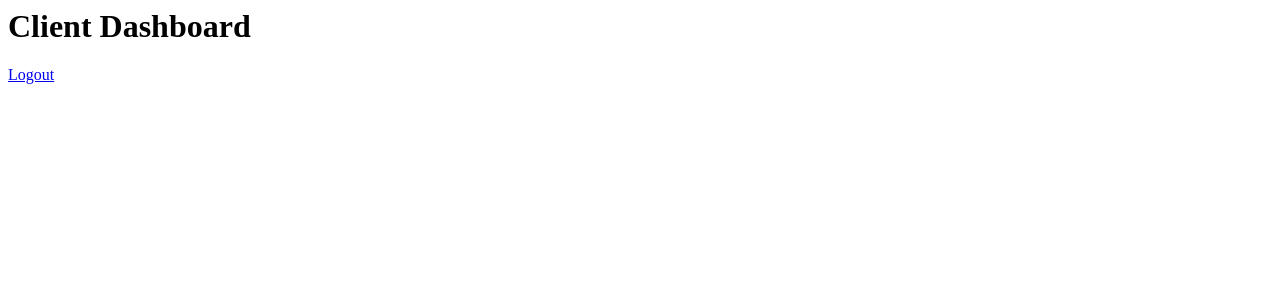
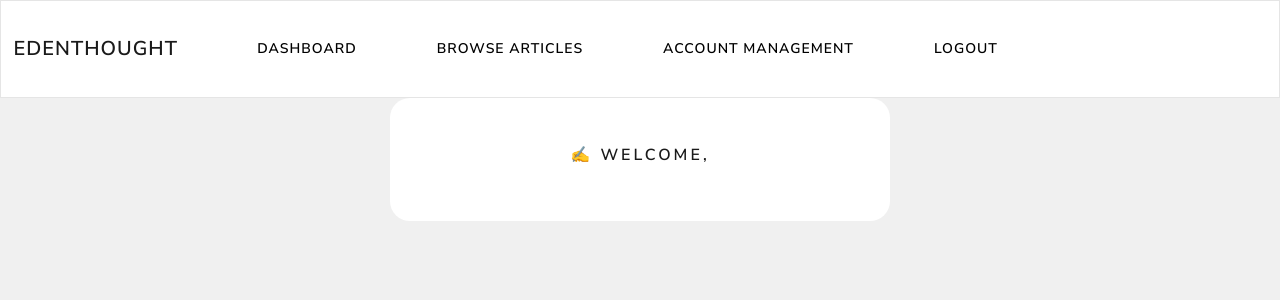
Before and after one commit to SangamChaurasiya/subscription-plateform, a Django app: page /client/client-dashboard in a window 1280 px wide. Shown: the top 300 px of the page. Run offline with Django 5.2, Linux system fonts and the light colour scheme; a user stored in the database is signed in.

Commit message:
client navigation and layout

```diff
--- a/subplatform/client/templates/client/client-dashboard.html
+++ b/subplatform/client/templates/client/client-dashboard.html
@@ -1,3 +1,7 @@
-<h1>Client Dashboard</h1>
+{% extends 'client/navbar.html' %}
 
-<a href="{% url 'user-logout' %}">Logout</a>
+{% block content%}
+    <div class="container bg-white shadow-md p-5 form-layout text-center">
+        <h5>✍️ Welcome, {{request.user.first_name}}</h5>
+    </div>
+{% endblock content%}
--- /dev/null
+++ b/subplatform/client/templates/client/navbar.html
@@ -0,0 +1,81 @@
+{% load static %}
+
+<html>
+
+    <head>
+
+        <title> Edenthought | Client</title>
+
+
+        <meta charset="utf-8" />
+
+        <meta name="viewport" content="width-device-width, initial-scale=1, maximum-scale=1"/>
+
+        <link rel="stylesheet" type="text/css" href="https://bootswatch.com/5/lux/bootstrap.min.css">
+
+        <link rel="stylesheet" type="text/css" href="{% static 'css/styles.css' %}">
+
+    </head>
+
+    <nav class="navbar navbar-expand-lg navbar-light bg-light justify-content-center">
+
+        <a class="navbar-brand main-heading">
+
+          &nbsp; Edenthought
+
+        </a>
+
+        <button
+          class="navbar-toggler"
+          type="button"
+          data-toggle="collapse"
+          data-target="#navbarNavDropdown"
+          aria-controls="navbarNavDropdown"
+          aria-expanded="false"
+          aria-label="Toggle navigation"
+        >
+          <span class="navbar-toggler-icon"></span>
+
+        </button>
+
+          <div class="collapse navbar-collapse text-center" id="navbarNavDropdown">
+
+            <ul class="navbar-nav ml-auto">
+
+              &nbsp;     &nbsp;     &nbsp;
+
+              <li class="nav-item">
+
+                <a class="btn btn-secondary navbar-btn" type="button"  href="{% url 'client-dashboard' %}">Dashboard</a>
+
+              </li>
+
+              <li class="nav-item">
+
+                <a class="btn btn-secondary navbar-btn" type="button"  href="{% url '' %}">Browse Articles</a>
+
+              </li>
+
+              <li class="nav-item">
+
+                <a class="btn btn-secondary navbar-btn" type="button"  href="{% url 'account-management' %}">Account Management</a>
+
+              </li>
+
+              <li class="nav-item">
+
+                <a class="btn btn-secondary navbar-btn" type="button"  href="{% url 'user-logout' %}">Logout</a>
+
+              </li>
+
+            </ul>
+
+          </div>
+
+    </nav>
+
+    {% block content %}
+
+    {% endblock content %}
+
+</html>
```
Also changed, not shown: subplatform/db.sqlite3.
